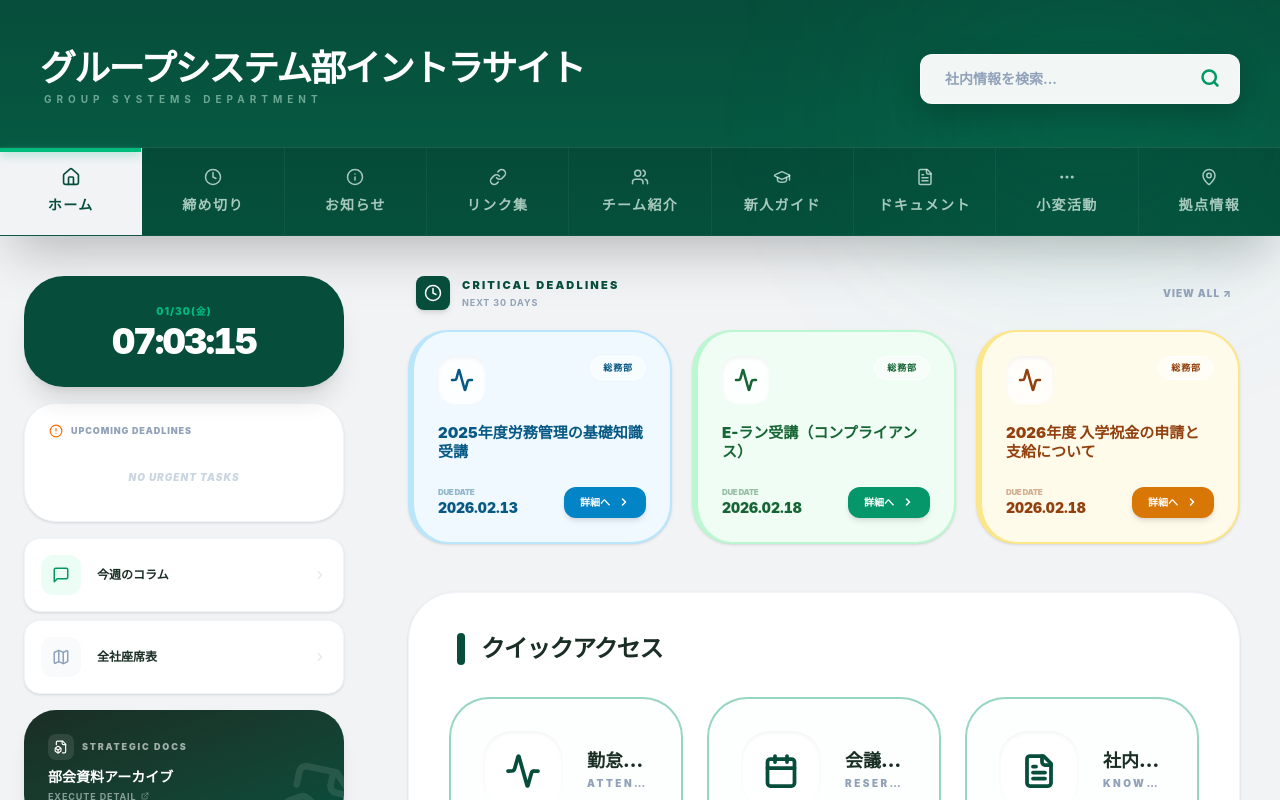
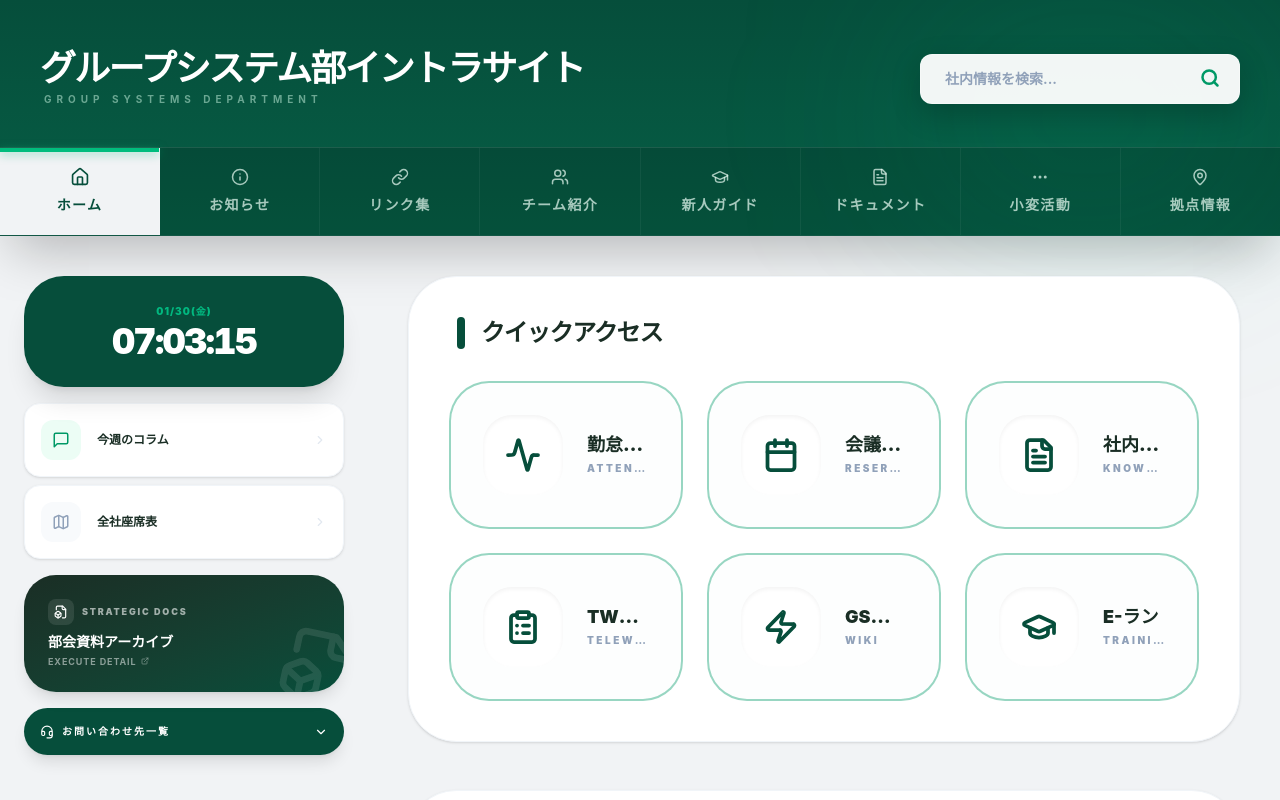
Before and after one commit to s1azt/shohen, a React (Vite) app: page / in a window 1280 px wide. Shown: the top 800 px of the page. Built offline with nearby package versions, Linux system fonts and the light colour scheme.

Commit message:
締め切り削除

```diff
--- a/src/components/Header.tsx
+++ b/src/components/Header.tsx
@@ -24,7 +24,7 @@ export const Header: React.FC<HeaderProps> = ({
 
   const menuItems = [
     { id: "home", label: "ホーム", icon: <Home size={18} /> },
-    { id: "deadlines", label: "締め切り", icon: <Clock size={18} /> },
+    // { id: "deadlines", label: "締め切り", icon: <Clock size={18} /> }, // 💡 締め切りをコメントアウト
     { id: "news", label: "お知らせ", icon: <Info size={18} /> },
     { id: "links", label: "リンク集", icon: <IconLink size={18} /> },
     { id: "team", label: "チーム紹介", icon: <Users size={18} /> },
--- a/src/components/Sidebar.tsx
+++ b/src/components/Sidebar.tsx
@@ -1,6 +1,6 @@
 import React, { useState, useEffect } from "react";
 import { MessageSquare, Map, Clock, AlertCircle, ChevronRight, ChevronDown, Headset, FileBox, ExternalLink } from "lucide-react";
-import { allDeadlines } from "../data/deadlines";
+// import { allDeadlines } from "../data/deadlines"; // 不要なインポートをコメントアウト
 import { externalLinks } from "../data/links";
 
 interface SidebarProps {
@@ -21,6 +21,8 @@ export const Sidebar: React.FC<SidebarProps> = ({ setActiveTab, setActiveSection
   const today = new Date();
   today.setHours(0, 0, 0, 0);
 
+  // --- 締め切り関連の計算ロジックをコメントアウト ---
+  /*
   const upcomingDeadlines = (allDeadlines || [])
     .map(d => ({
       ...d,
@@ -29,6 +31,7 @@ export const Sidebar: React.FC<SidebarProps> = ({ setActiveTab, setActiveSection
     .filter(d => d.diffDays >= 0 && d.diffDays <= 7)
     .sort((a, b) => a.diffDays - b.diffDays)
     .slice(0, 5);
+  */
 
   return (
     <aside className="w-full space-y-4 animate-in fade-in duration-500 font-sans">
@@ -45,8 +48,8 @@ export const Sidebar: React.FC<SidebarProps> = ({ setActiveTab, setActiveSection
         </div>
       </div>
 
-      {/* 2. UPCOMING DEADLINES */}
-      <div className={`rounded-[2rem] p-5 border shadow-sm text-left ${isMidnight ? 'bg-slate-900 border-slate-800' : 'bg-white border-slate-100'}`}>
+      {/* --- 2. UPCOMING DEADLINES セクション全体をコメントアウト --- */}
+      {/* <div className={`rounded-[2rem] p-5 border shadow-sm text-left ${isMidnight ? 'bg-slate-900 border-slate-800' : 'bg-white border-slate-100'}`}>
         <div className="flex items-center gap-2 mb-4 px-1">
           <AlertCircle size={14} className="text-orange-500" />
           <h3 className="text-[9px] font-black text-slate-400 uppercase tracking-widest">Upcoming Deadlines</h3>
@@ -66,6 +69,7 @@ export const Sidebar: React.FC<SidebarProps> = ({ setActiveTab, setActiveSection
           )}
         </div>
       </div>
+      */}
 
       {/* 3. MENU (コラム・座席表) */}
       <div className="space-y-2">
@@ -93,7 +97,7 @@ export const Sidebar: React.FC<SidebarProps> = ({ setActiveTab, setActiveSection
         </button>
       </div>
 
-      {/* 💡 4. 部会資料バナー (ご指定の4番目に配置) */}
+      {/* 4. 部会資料バナー */}
       <button
         onClick={() => window.open("http://dominoap.nekonet.co.jp/tyo/tyo1304.nsf/", "_blank")}
         className={`w-full group relative overflow-hidden rounded-[2rem] p-6 text-left transition-all hover:shadow-2xl hover:-translate-y-1 border-none shadow-lg ${
--- a/src/pages/Home.tsx
+++ b/src/pages/Home.tsx
@@ -4,7 +4,7 @@ import {
   GraduationCap, Clock, ChevronRight, ReceiptText,
   CircleDollarSign, Clipboard
 } from "lucide-react";
-import { allDeadlines } from "../data/deadlines";
+// import { allDeadlines } from "../data/deadlines"; // 不要なインポート
 import { allNews } from "../data/news";
 import { externalLinks } from "../data/links";
 
@@ -17,6 +17,8 @@ export const Home: React.FC<HomeProps> = ({ setActiveTab, isMidnight }) => {
   const today = new Date();
   today.setHours(0, 0, 0, 0);
 
+  // --- 締め切り関連の計算ロジックをコメントアウト ---
+  /*
   const oneMonthLater = new Date();
   oneMonthLater.setMonth(today.getMonth() + 1);
 
@@ -29,6 +31,7 @@ export const Home: React.FC<HomeProps> = ({ setActiveTab, isMidnight }) => {
     .filter(d => d.dateObj >= today && d.dateObj <= oneMonthLater)
     .sort((a, b) => a.dateObj.getTime() - b.dateObj.getTime())
     .slice(0, 3);
+  */
 
   const latestNews = [...(allNews || [])]
     .sort((a, b) => {
@@ -50,8 +53,8 @@ export const Home: React.FC<HomeProps> = ({ setActiveTab, isMidnight }) => {
   return (
     <div className={`space-y-12 animate-in fade-in duration-700 max-w-6xl mx-auto pb-10 px-4 text-left transition-colors duration-[3000ms]`}>
 
-      {/* 1. CRITICAL DEADLINES (変更なし) */}
-      <section className="space-y-5">
+      {/* --- 1. CRITICAL DEADLINES セクション全体をコメントアウト --- */}
+      {/* <section className="space-y-5">
         <div className="flex items-center justify-between px-2">
           <div className="flex items-center gap-3">
             <div className={`p-2 rounded-lg text-white shadow-md transition-colors duration-[3000ms] ${isMidnight ? 'bg-blue-600' : 'bg-[#064e3b]'}`}>
@@ -120,12 +123,12 @@ export const Home: React.FC<HomeProps> = ({ setActiveTab, isMidnight }) => {
           )}
         </div>
       </section>
+      */}
 
       {/* 2. MEGA QUICK ACCESS BLOCK (レスポンシブ強化版) */}
       <section className={`rounded-[2rem] sm:rounded-[3rem] p-5 sm:p-10 border shadow-sm space-y-6 sm:space-y-8 transition-colors duration-[3000ms] ${
         isMidnight ? 'bg-slate-800/40 border-slate-700' : 'bg-white border-slate-100'
       }`}>
-  {/* セクション見出し */}
         <div className="flex items-center gap-4 px-2">
           <div className={`w-2 h-6 sm:h-8 rounded-full transition-colors duration-[3000ms] ${isMidnight ? 'bg-blue-500' : 'bg-[#064e3b]'}`} />
           <h2 className={`text-xl sm:text-2xl font-black tracking-tighter transition-colors duration-[3000ms] ${isMidnight ? 'text-slate-100' : 'text-[#1a2e25]'}`}>
@@ -133,7 +136,6 @@ export const Home: React.FC<HomeProps> = ({ setActiveTab, isMidnight }) => {
           </h2>
         </div>
 
-  {/* グリッドレイアウト：sm(640px)以上で2列、lg(1024px)以上で3列 */}
         <div className="grid grid-cols-1 sm:grid-cols-2 lg:grid-cols-3 gap-4 sm:gap-6">
           {quickAccessLinks.map((link, i) => (
             <button
@@ -145,19 +147,16 @@ export const Home: React.FC<HomeProps> = ({ setActiveTab, isMidnight }) => {
                   : 'bg-slate-50/30 border-emerald-600/40 hover:bg-white hover:border-[#064e3b]'
               }`}
             >
-        {/* アイコンボックス：スマホでは少し小さく(w-14)調整 */}
               <div className={`w-14 h-14 sm:w-20 sm:h-20 rounded-[1.2rem] sm:rounded-[1.8rem] flex items-center justify-center transition-all shadow-inner shrink-0 ${
                 isMidnight
                   ? 'bg-slate-700 text-blue-400 group-hover:bg-blue-600 group-hover:text-white'
                   : 'bg-white text-[#064e3b] group-hover:bg-[#064e3b] group-hover:text-white'
               }`}>
-          {/* React.cloneElement はそのまま、サイズをレスポンシブ対応にするためにクラスで制御 */}
                 <div className="scale-75 sm:scale-100">
                    {React.cloneElement(link.icon as React.ReactElement, { size: 36, strokeWidth: 2.5 })}
                 </div>
               </div>
 
-        {/* テキストエリア：ml-4 sm:ml-6 で間隔を調整 */}
               <div className="ml-4 sm:ml-6 text-left min-w-0">
                 <div className={`text-[16px] sm:text-[18px] font-[1000] leading-tight mb-1 transition-colors duration-[3000ms] truncate ${isMidnight ? 'text-slate-200' : 'text-[#1a2e25]'}`}>
                   {link.label}
```
Lines whose indentation alone changed are shown as unchanged.
